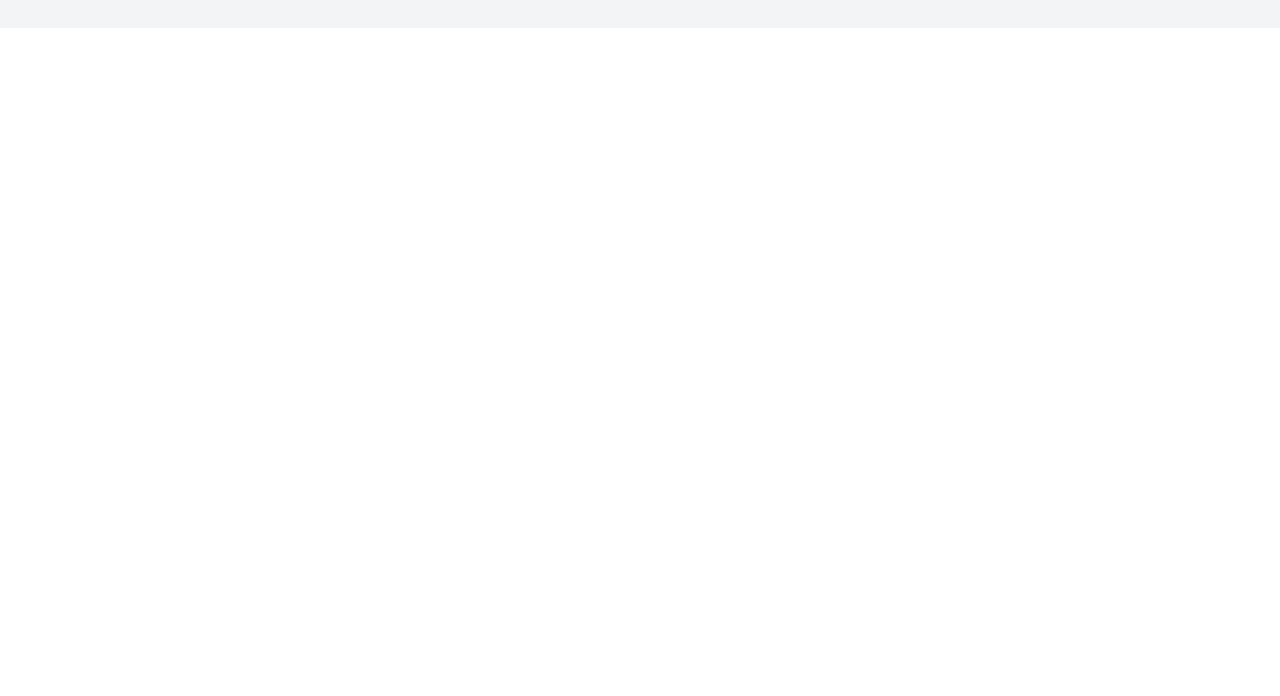
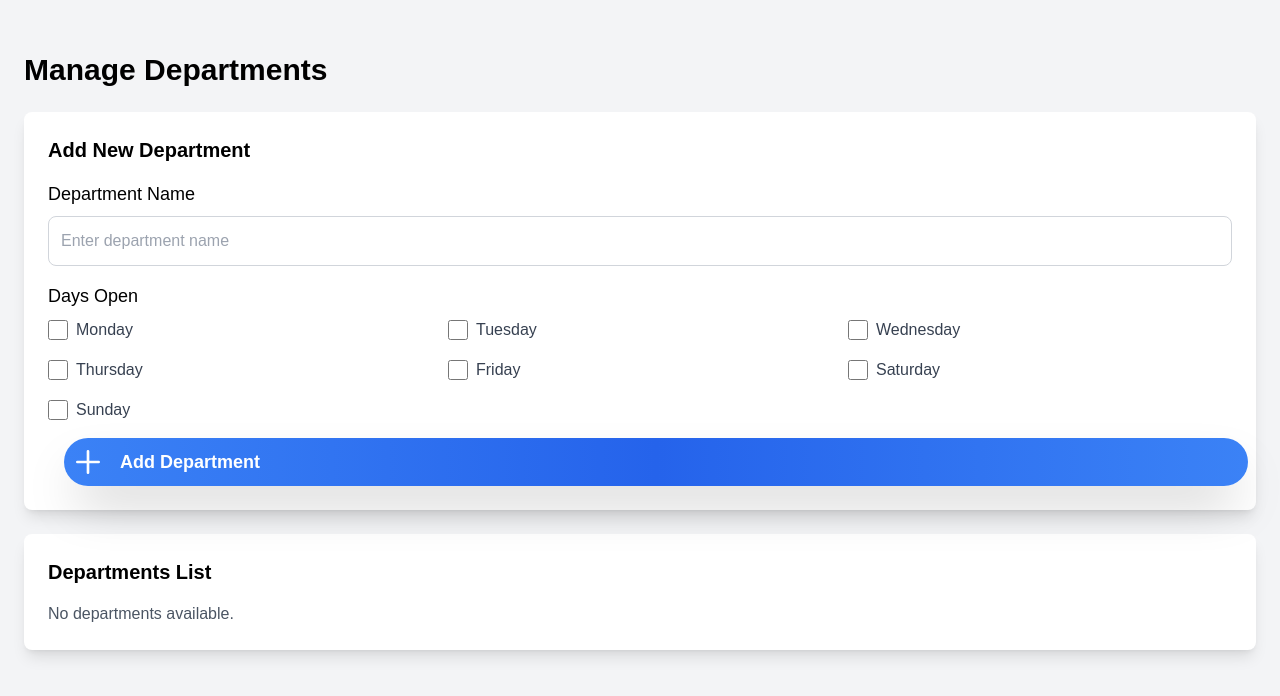
Before and after one commit to sikandermukhtar/night-fury-pms, a Next.js app: page / in a window 1280 px wide. Shown: the part 2372-3068 px from the top of the page. Before the commit the page ends 2400 px from the top, so only its background shows below. Built offline with nearby package versions, Linux system fonts and the light colour scheme.

Commit message:
Departments

```diff
--- a/src/app/page.tsx
+++ b/src/app/page.tsx
@@ -1,5 +1,6 @@
 import AdminDashboard from "@/components/AdminDashboard";
 import Appointments from "@/components/Appointments";
+import DepartmentsPage from "@/components/DepartmentsPage";
 import Header from "@/components/Header";
 import Image from "next/image";
 
@@ -9,6 +10,7 @@ export default function Home() {
       <Header />
       <Appointments />
       <AdminDashboard />
+      <DepartmentsPage />
     </div>
   );
 }
--- /dev/null
+++ b/src/components/DepartmentsPage.tsx
@@ -0,0 +1,121 @@
+'use client';
+
+import React, { useState } from 'react';
+
+const daysOfWeek = [
+  'Monday',
+  'Tuesday',
+  'Wednesday',
+  'Thursday',
+  'Friday',
+  'Saturday',
+  'Sunday',
+];
+
+const DepartmentsPage = () => {
+  const [departmentName, setDepartmentName] = useState('');
+  const [selectedDays, setSelectedDays] = useState<string[]>([]);
+  const [departments, setDepartments] = useState<{ name: string; daysOpen: string[] }[]>([]);
+
+  const handleDayChange = (day: string) => {
+    setSelectedDays(prevDays =>
+      prevDays.includes(day) ? prevDays.filter(d => d !== day) : [...prevDays, day]
+    );
+  };
+
+  const handleAddDepartment = () => {
+    if (departmentName.trim() && selectedDays.length > 0) {
+      setDepartments([...departments, { name: departmentName.trim(), daysOpen: selectedDays }]);
+      setDepartmentName('');
+      setSelectedDays([]);
+    }
+  };
+
+  const handleRemoveDepartment = (name: string) => {
+    setDepartments(departments.filter(dept => dept.name !== name));
+  };
+
+  return (
+    <div className="min-h-screen bg-gray-100 flex flex-col text-black p-6">
+      <h1 className="text-3xl font-bold mb-6">Manage Departments</h1>
+
+      <div className="bg-white p-6 rounded-lg shadow-lg mb-6">
+        <h2 className="text-xl font-semibold mb-4">Add New Department</h2>
+        <div className="mb-4">
+          <label className="block text-lg font-medium mb-2" htmlFor="departmentName">Department Name</label>
+          <input
+            id="departmentName"
+            type="text"
+            value={departmentName}
+            onChange={(e) => setDepartmentName(e.target.value)}
+            className="w-full p-3 border border-gray-300 rounded-lg"
+            placeholder="Enter department name"
+          />
+        </div>
+        <div className="mb-4">
+          <label className="block text-lg font-medium mb-2">Days Open</label>
+          <div className="grid grid-cols-2 sm:grid-cols-3 gap-4">
+            {daysOfWeek.map(day => (
+              <label key={day} className="flex items-center space-x-2">
+                <input
+                  type="checkbox"
+                  checked={selectedDays.includes(day)}
+                  onChange={() => handleDayChange(day)}
+                  className="form-checkbox h-5 w-5 text-blue-600"
+                />
+                <span className="text-gray-700">{day}</span>
+              </label>
+            ))}
+          </div>
+        </div>
+<button
+  className="flex items-center px-4 py-2 bg-gradient-to-r from-blue-500 via-blue-600 to-blue-500 text-white font-extrabold text-lg rounded-full shadow-2xl hover:from-blue-600 hover:via-blue-700 hover:to-blue-600 focus:outline-none focus:ring-4 focus:ring-blue-300 focus:ring-opacity-70 active:bg-blue-800 active:shadow-inner transform hover:scale-105 transition duration-500 ease-in-out disabled:opacity-50 disabled:cursor-not-allowed ml-4 w-full overflow-hidden"
+  onClick={handleAddDepartment}
+>
+  <svg
+    xmlns="http://www.w3.org/2000/svg"
+    viewBox="0 0 24 24"
+    stroke="currentColor"
+    fill="none"
+    className="w-8 h-8 mr-4 -ml-2 text-white animate-pulse"
+  >
+    <path
+      d="M12 4v16m8-8H4"
+      stroke-width="2"
+      stroke-linejoin="round"
+      stroke-linecap="round"
+    ></path>
+  </svg>
+  Add Department
+</button>
+
+      </div>
+
+      <div className="bg-white p-6 rounded-lg shadow-lg">
+        <h2 className="text-xl font-semibold mb-4">Departments List</h2>
+        {departments.length === 0 ? (
+          <p className="text-gray-600">No departments available.</p>
+        ) : (
+          <ul className="space-y-4">
+            {departments.map((dept, index) => (
+              <li key={index} className="flex justify-between items-center p-4 bg-gray-100 rounded-lg shadow-sm">
+                <div>
+                  <h3 className="text-lg font-semibold">{dept.name}</h3>
+                  <p className="text-gray-600">Open: {dept.daysOpen.join(', ')}</p>
+                </div>
+                <button
+                  onClick={() => handleRemoveDepartment(dept.name)}
+                  className="ml-4 py-1 px-3 bg-red-500 text-white font-semibold rounded-lg hover:bg-red-700 transition-colors"
+                >
+                  Remove
+                </button>
+              </li>
+            ))}
+          </ul>
+        )}
+      </div>
+    </div>
+  );
+};
+
+export default DepartmentsPage;
```
